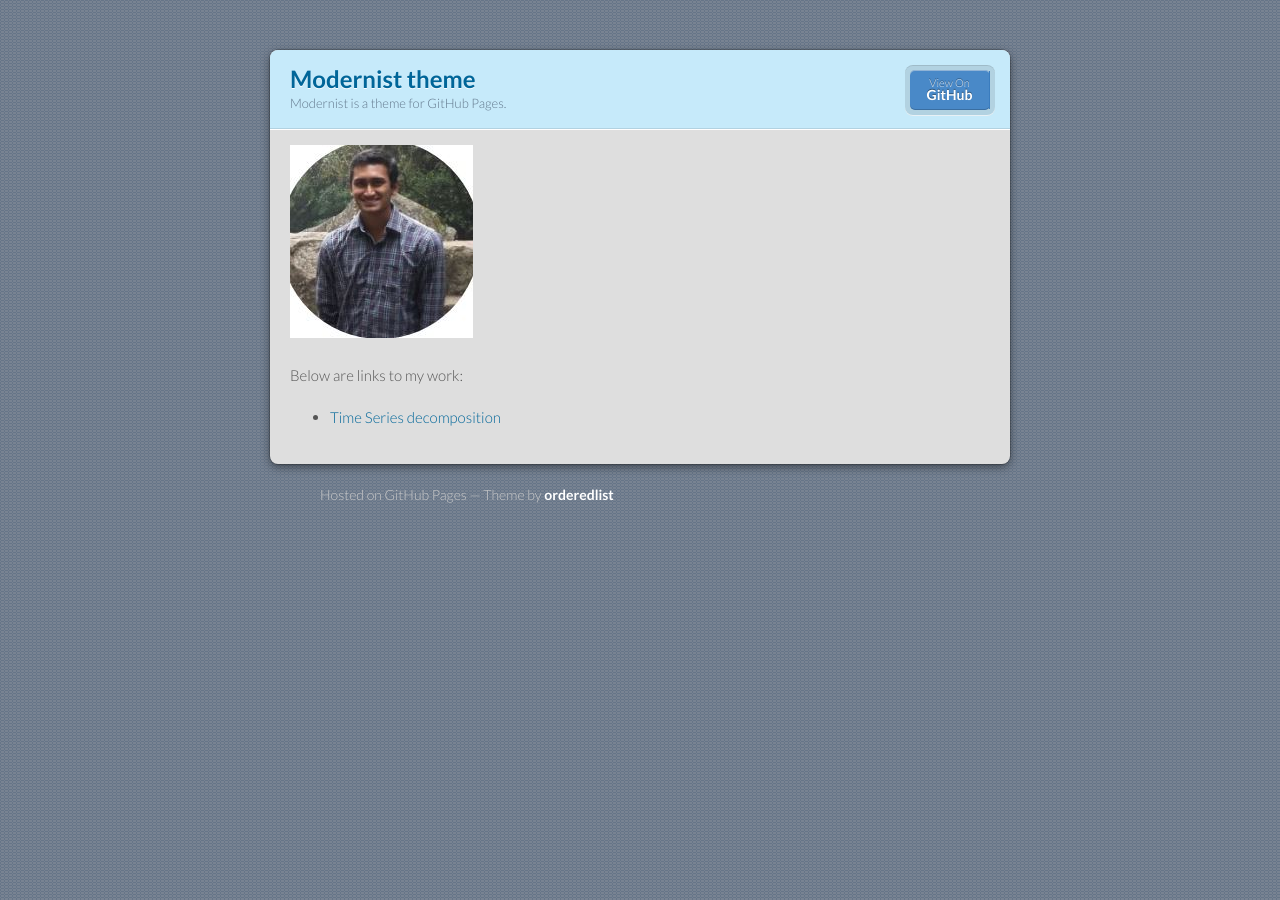
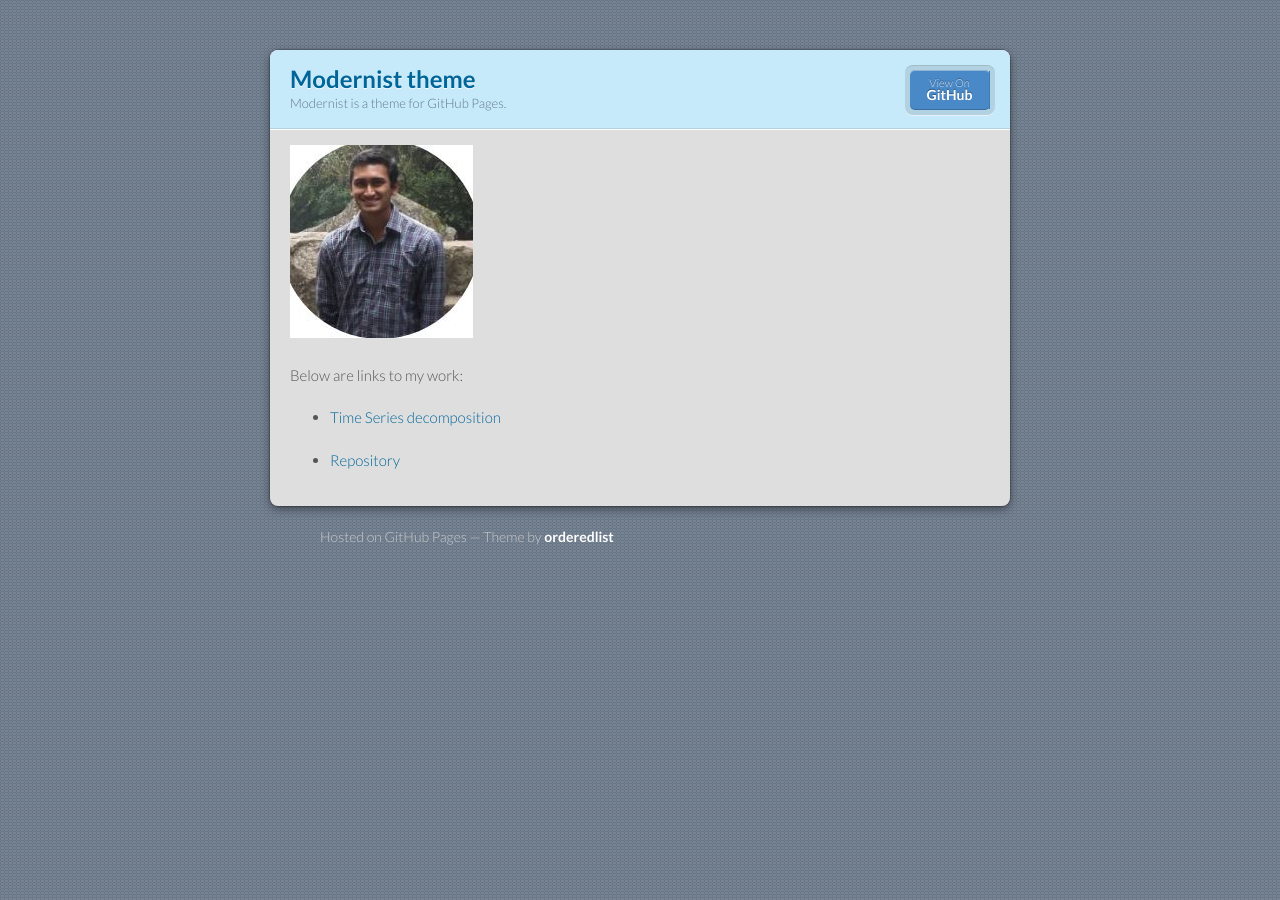
Before and after one commit to arjunvenkat510/arjunvenkat510.github.io, a Jekyll site: the page built from index.md, in a window 1280 px wide. Built offline with Jekyll 4.4.1, drawn with Linux system fonts in a browser that asks for light colours; our own code applies the rules of GitHub Pages for plain Markdown files.

Commit message:
Update index.md

```diff
--- a/index.md
+++ b/index.md
@@ -5,6 +5,9 @@ description: This site contains content that I have worked on.
 
 ![My Picture](/pics/ArjunVenkat.JPG)
 
+
 Below are links to my work:
 
 - [Time Series decomposition](/timeseries/index.md)
+
+- [Repository](https://github.com/arjunvenkat510/otherwork)
```
